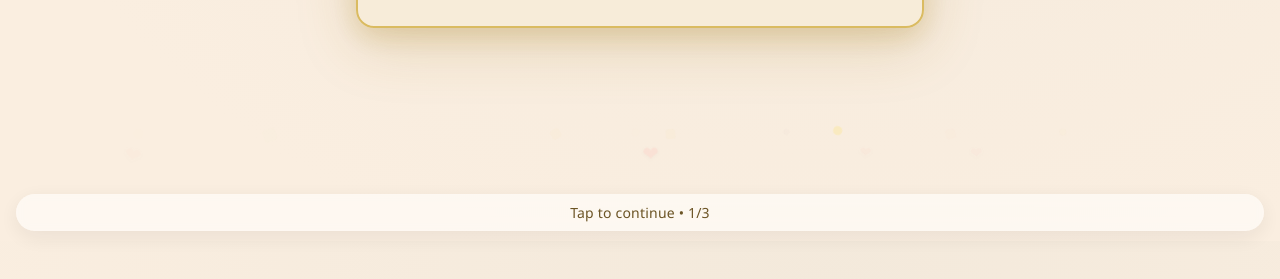
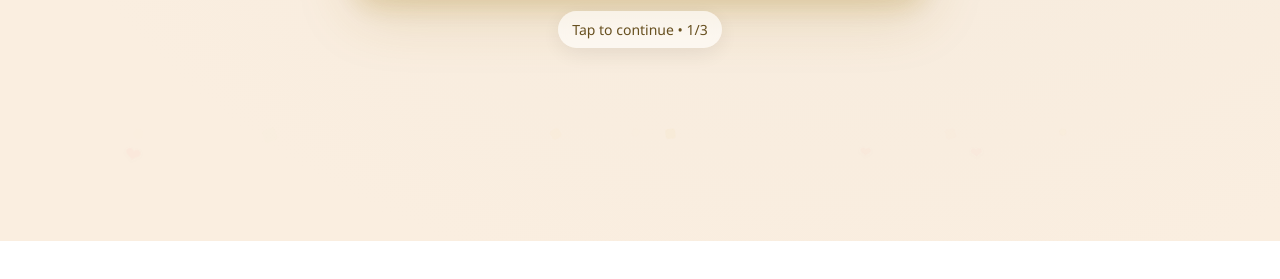
Before and after one commit to saimzahid120/newcard, a plain HTML site: page index.html in a window 1280 px wide. Shown: the part 559-838 px from the top of the page. After the commit the page ends 800 px from the top, so only its background shows below. Drawn offline with Linux system fonts and the light colour scheme; animation ran at ten frames a second.

Commit message:
Update index.html

```diff
--- a/index.html
+++ b/index.html
@@ -13,33 +13,32 @@
   }
   #scene{position:relative; width:100vw; height:100vh; min-height:560px}
 
-  /* Pages */
+  /* Page containers */
   .page{
-    position:absolute; inset:0; display:grid; place-items:center;
+    position:absolute; inset:0;
+    display:flex; flex-direction:column; align-items:center; justify-content:center;
     opacity:0; transform:scale(.985); pointer-events:none;
     transition:opacity .55s ease, transform .6s cubic-bezier(.23,1.2,.38,.99);
+    padding:16px 16px calc(26px + env(safe-area-inset-bottom));
+    gap:14px;
   }
   .page.active{opacity:1; transform:scale(1); pointer-events:auto}
 
-  /* ---- Global footer hint (always visible on mobile) ---- */
-  #hint{
-    position:fixed;
-    left:16px; right:16px;
-    bottom:calc(10px + env(safe-area-inset-bottom));
-    text-align:center; z-index:60; pointer-events:none;
-    font-size:clamp(12px,3.2vw,14px); letter-spacing:.2px;
-    color:#5b4310; opacity:.9;
-    background:rgba(255,255,255,.65);
+  /* Local hint that appears AFTER the main block on each page */
+  .hint-local{
+    pointer-events:none; /* don't block taps */
+    font-size:clamp(12px,3.2vw,14px);
+    color:#5b4310; opacity:.92;
+    background:rgba(255,255,255,.7);
     padding:.55rem .9rem; border-radius:999px;
     box-shadow:0 6px 24px rgba(0,0,0,.08);
     backdrop-filter:saturate(120%) blur(6px);
   }
 
-  /* ===== Save-the-Date card (centered) ===== */
+  /* Save-the-Date box (centered) */
   .dateBadge{
     inline-size:min(84vw, 520px);
     aspect-ratio: 16/10;
-    margin:0 auto;
     display:grid; place-items:center; gap:10px; text-align:center;
     background:
       radial-gradient(120% 85% at 50% -10%, #ffffff, #ffffff00 70%),
@@ -57,31 +56,29 @@
   .year{font-weight:800; color:#6b5318}
   .bottom{font-size:14px; opacity:.85; margin-top:4px}
 
-  /* Small card boxes (same sizing you wanted) */
+  /* Small card boxes (your sizing) */
   .cardbox{
-    position:absolute; left:50%; top:56%;
-    transform:translate(-50%,0) scale(.70) rotate(-1deg);
-    width:auto; height:auto; max-width:85vw; max-height:62vh; opacity:0;
+    transform:scale(.70) rotate(-1deg);
+    max-width:85vw; max-height:62vh; opacity:0;
     padding:5px; background:#fff; border-radius:16px; border:2px solid #dabb6199;
     box-shadow:0 11px 24px #d4b35222, 0 6px 26px #d4b35244;
     display:flex; align-items:center; justify-content:center; box-sizing:border-box;
-    transition:opacity 1.1s cubic-bezier(.71,-0.14,.45,1.3),
-               transform 1.1s cubic-bezier(.23,1.2,.38,.99),
-               top 1s cubic-bezier(.23,1.2,.38,.99);
+    transition:opacity 1.1s cubic-bezier(.71,-0.14,.45,1.3), transform 1.1s cubic-bezier(.23,1.2,.38,.99);
   }
-  .cardbox.visible{opacity:1; top:50%; transform:translate(-50%,-50%) scale(1) rotate(.3deg); animation:pop .45s 1 cubic-bezier(.53,1.62,.63,.89)}
+  .cardbox.visible{opacity:1; transform:scale(1) rotate(.3deg); animation:pop .45s 1 cubic-bezier(.53,1.62,.63,.89)}
   .cardbox img{display:block; max-width:80vw; max-height:57vh; width:auto; height:auto; border-radius:14px; box-shadow:0 0 18px #fbeecd33}
   @media (max-width:800px){ .cardbox{max-width:97vw;} .cardbox img{max-width:94vw; max-height:41vh;} }
-  @keyframes pop{0%{transform:translate(-50%,-70%) scale(.88)}70%{transform:translate(-50%,-50%) scale(1.08)}100%{transform:translate(-50%,-50%) scale(1)}}
+  @keyframes pop{0%{transform:scale(.88)}70%{transform:scale(1.08)}100%{transform:scale(1)}}
 
-  /* Confetti/hearts */
+  /* Confetti/hearts layer */
   .confetti{position:fixed; inset:0; pointer-events:none; z-index:22}
   .heart{position:absolute; font-size:14px; line-height:1; filter:drop-shadow(0 1px 1px rgba(0,0,0,.2))}
 </style>
 </head>
 <body>
   <div id="scene" aria-label="Tap to continue">
-    <!-- Page 1: Save the Date -->
+
+    <!-- PAGE 1 -->
     <section class="page active" data-page="1">
       <div class="dateBadge">
         <div class="stack">
@@ -95,51 +92,42 @@
           <div class="bottom">Reception 06:30 pm • Dinner 07:30 pm</div>
         </div>
       </div>
+      <div class="hint-local">Tap to continue • 1/3</div>
     </section>
 
-    <!-- Page 2: First image (cover) -->
+    <!-- PAGE 2 -->
     <section class="page" data-page="2">
       <div class="cardbox" id="coverBox">
         <img src="2ed1a3f5-7912-4d8c-86f7-6c94ff6c5377.jpg" alt="Cover"/>
       </div>
+      <div class="hint-local">Tap to open the invitation • 2/3</div>
     </section>
 
-    <!-- Page 3: Main card -->
+    <!-- PAGE 3 -->
     <section class="page" data-page="3">
       <div class="cardbox" id="mainBox">
         <img src="33333.jpeg" alt="Invitation Card"/>
       </div>
+      <div class="hint-local">Tap to replay • 3/3</div>
     </section>
 
-    <!-- Global layers -->
+    <!-- Global confetti/hearts layer -->
     <div class="confetti" id="confetti"></div>
   </div>
-
-  <!-- Fixed footer hint (always visible, updates per step) -->
-  <div id="hint">Tap to continue • 1/3</div>
 
 <script>
   const pages = [...document.querySelectorAll('.page')];
   const confettiLayer = document.getElementById('confetti');
   const coverBox = document.getElementById('coverBox');
   const mainBox  = document.getElementById('mainBox');
-  const hint     = document.getElementById('hint');
   let page = 1;
-
-  const hints = {
-    1: 'Tap to continue • 1/3',
-    2: 'Tap to open the invitation • 2/3',
-    3: 'Tap to replay • 3/3'
-  };
-  function setHint(n){ hint.textContent = hints[n] || '' }
 
   function show(n){
     page = n;
-    setHint(page);
     pages.forEach(p => p.classList.toggle('active', +p.dataset.page === page));
-    if(page===1){ rain(220, 1400); }
-    if(page===2){ requestAnimationFrame(()=>coverBox.classList.add('visible')); rain(240, 1600); }
-    if(page===3){ requestAnimationFrame(()=>mainBox.classList.add('visible'));  rain(260, 1800); }
+    if(page===1){ rain(200, 1300); }
+    if(page===2){ requestAnimationFrame(()=>coverBox.classList.add('visible')); rain(220, 1500); }
+    if(page===3){ requestAnimationFrame(()=>mainBox.classList.add('visible'));  rain(240, 1600); }
   }
 
   function next(){
@@ -152,15 +140,15 @@
     }
   }
 
-  // Make the whole screen the tap target
-  document.getElementById('scene').addEventListener('click', next);
-  // iOS sometimes ignores click; also listen for touchend
-  document.getElementById('scene').addEventListener('touchend', (e)=>{ e.preventDefault(); next(); }, {passive:false});
+  // Whole screen is the tap target (click + touch)
+  const sc = document.getElementById('scene');
+  sc.addEventListener('click', next);
+  sc.addEventListener('touchend', (e)=>{ e.preventDefault(); next(); }, {passive:false});
 
-  rain(220, 1400); // start on page 1
+  rain(200, 1300); // initial
 
-  /* Confetti + hearts (reduced amount) */
-  function rain(count=220, duration=1500){
+  /* Confetti + hearts (reduced) */
+  function rain(count=200, duration=1300){
     const colors = ['#FFD700','#F6D366','#FFB4A2','#ffc561','#eae2b7','#e9c46a','#be94a7'];
     const heartColors = ['#ff6b6b','#ff8787','#ff4d6d'];
     const start = performance.now();
```
